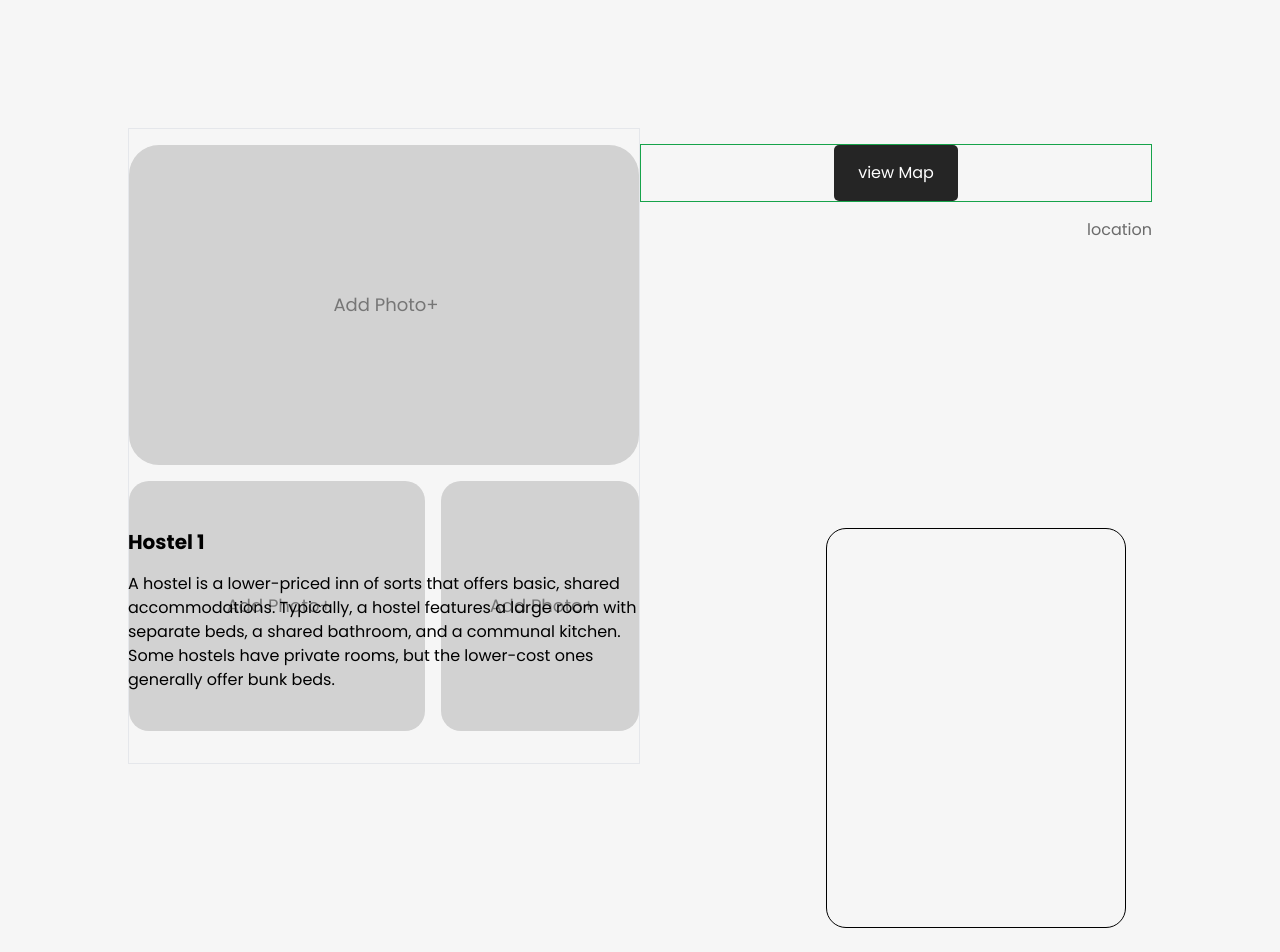
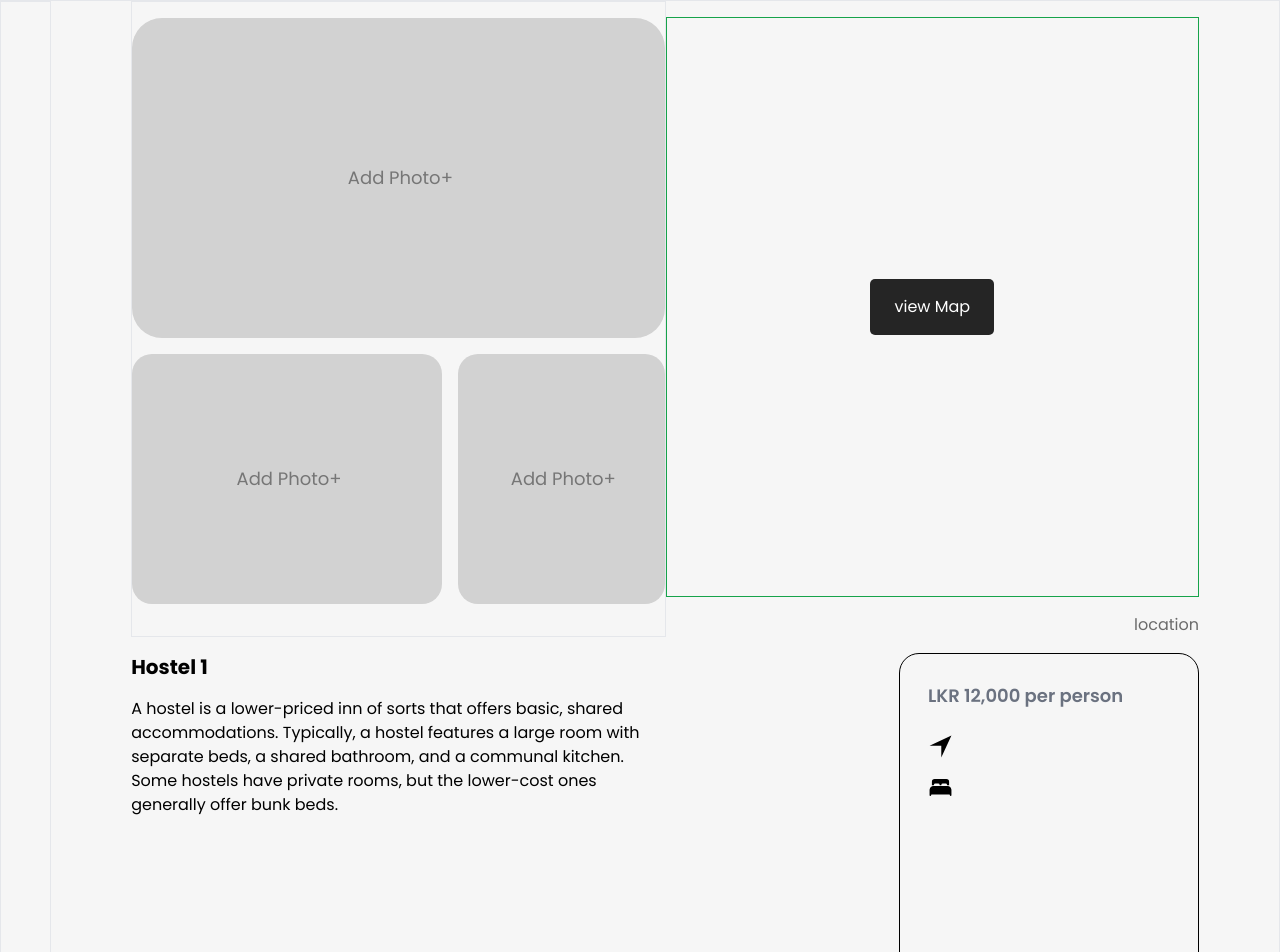
Before and after one commit to RusithTharindu/Campus-Housing-Portal-Frontend, a React (Vite) app in the folder HousingPortalSDT/: page /property in a window 1280 px wide. Shown: the top 952 px of the page. Built offline with nearby package versions, Linux system fonts and the light colour scheme.

Commit message:
Bug fix and update view property page

```diff
--- a/HousingPortalSDT/src/pages/ViewProperty.jsx
+++ b/HousingPortalSDT/src/pages/ViewProperty.jsx
@@ -1,24 +1,43 @@
 import React from 'react'
+import NavigateIcon from "../assets/navigate-sharp.svg";
+import BedIcon from "../assets/bed.svg";
+import Container from "../components/container/container";
 import ImageSelector from "../components/imageSelector";
 import Viewmap from "../components/viewmap";
 
 function ViewProperty() {
   return (
-    <div className='h-screen w-[80%] ml-[10%] mt-[10%] mb-[20%]'>
-        <div className=' h-[50%] w-[100%] grid grid-cols-2 divide-[50%]'>
-            <div className='h-[100%]  '><ImageSelector /></div>
-            <div className='h-[100%] '><Viewmap /></div>
-        </div>
-        <div className=' h-[50%] w-[100%] grid grid-cols-2 divide-[50%]'>
-            <div className='h-[100%] '>
-                <h1 className='text-xl font-bold'>Hostel 1</h1>
-                <p className="pt-4 text-base">A hostel is a lower-priced inn of sorts that offers basic, shared accommodations. Typically, a hostel features a large room with separate beds, a shared bathroom, and a communal kitchen. Some hostels have private rooms, but the lower-cost ones generally offer bunk beds.</p>
+    <Container>
+        <div className='flex flex-row'>
+            <div className='hidden lg:flex lg:w-[300px] lg:-ml-40 mr-20 border'>
+
             </div>
-            <div className='h-[100%] flex justify-end items-center '>
-                <div className="border-black border w-[300px] h-[400px] flex flex-col rounded-[20px] mr-[5%] ml-[5%] "></div>
+            <div className='flex-grow'>
+                <div className='flex flex-col justify-between gap-4'>
+                    <div className='flex flex-row'>
+                        <ImageSelector />
+                        <Viewmap />
+                    </div>
+                    <div className='flex flex-row'>
+                        <div className='w-[50%]'>
+                            <h1 className='text-xl font-bold'>Hostel 1</h1>
+                            <p className="pt-4 text-base">A hostel is a lower-priced inn of sorts that offers basic, shared accommodations. Typically, a hostel features a large room with separate beds, a shared bathroom, and a communal kitchen. Some hostels have private rooms, but the lower-cost ones generally offer bunk beds.</p>
+                        </div>
+                        <div className="border-black border w-[300px] h-[420px] rounded-[20px] ml-auto">
+                            <div className='p-7 text-left'>
+                                <h1 className='font-semibold text-gray-500 text-lg'>LKR 12,000 per person</h1>
+                                <br/>
+                                <img src={NavigateIcon} className='h-[25px] mb-4'  />
+                                <img src={BedIcon} className='h-[25px]'  />
+
+                            </div>
+                        </div>
+                    </div>
+                </div>
+
             </div>
         </div>
-    </div>
+    </Container>
   )
 }
 
```
Also changed, not shown: HousingPortalSDT/src/assets/bed.svg (added), HousingPortalSDT/src/assets/navigate-sharp.svg (added).
